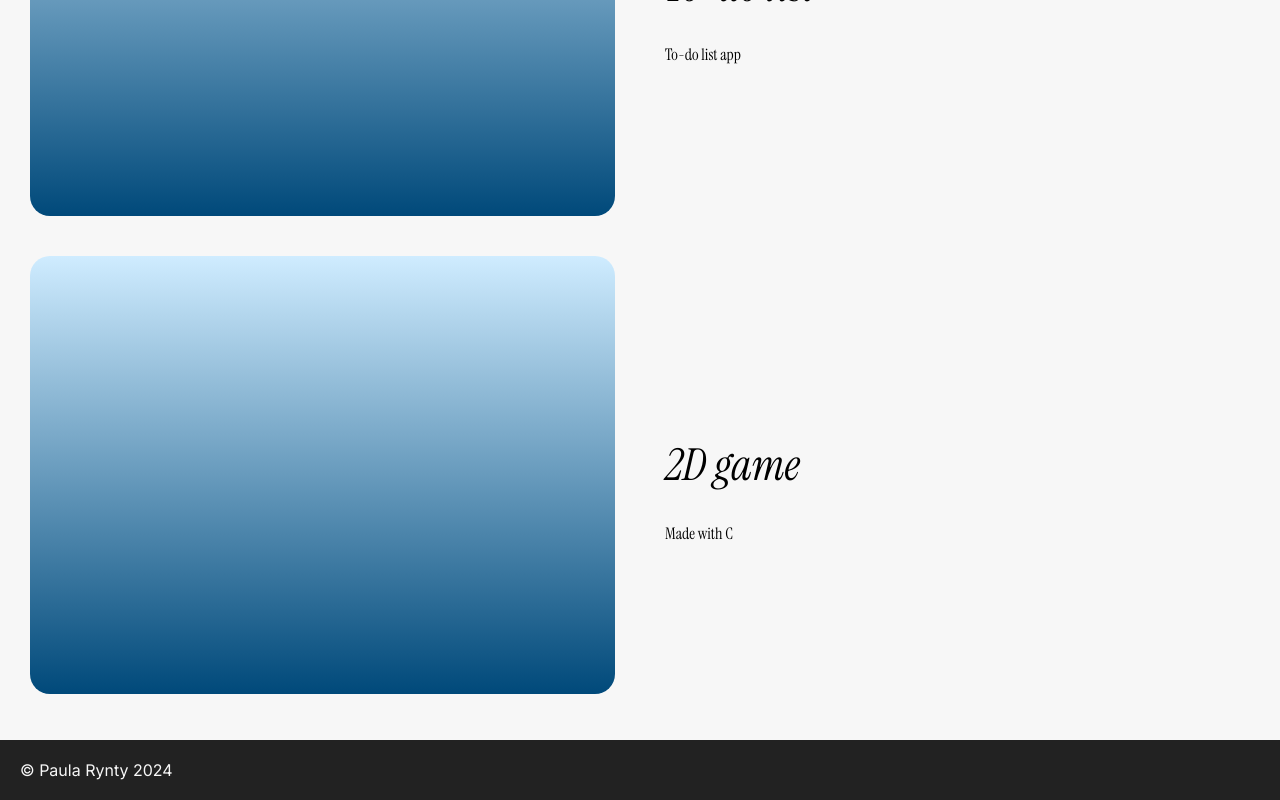
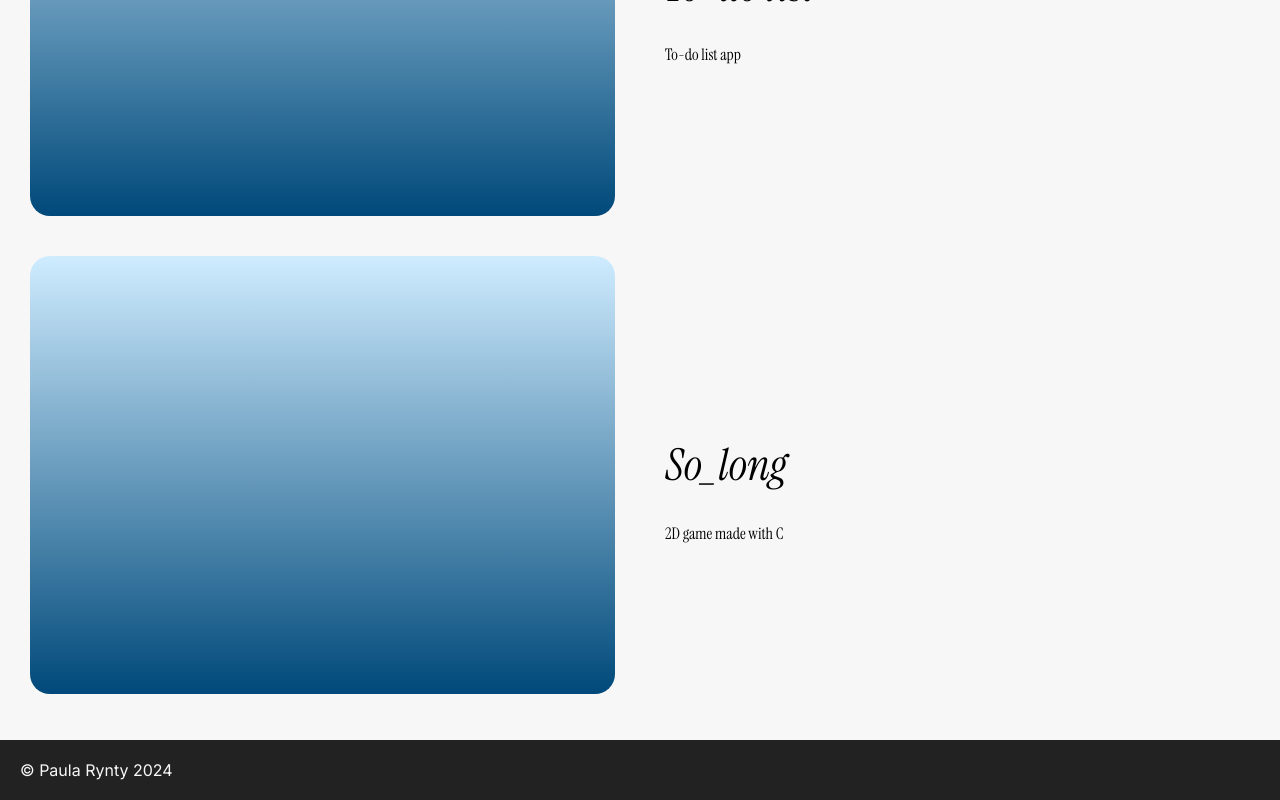
Before and after one commit to paularynty/portfolio, a React (Create React App) app: page / in a window 1280 px wide. Shown: the part 1119-1919 px from the top of the page. Built offline with nearby package versions, Linux system fonts and the light colour scheme.

Commit message:
export default function App()

```diff
--- a/src/App.tsx
+++ b/src/App.tsx
@@ -2,7 +2,7 @@ import React from "react";
 import "./App.css";
 import { Header, Project } from "./components";
 
-function App() {
+export default function App() {
   return (
     <div className="App">
       <Header />
@@ -27,7 +27,7 @@ function App() {
         <div className="Projects-container">
           <Project name="Mikke!" description="Kanji app made with React and TypeScript"/>
           <Project name="To-do list" description="To-do list app"/>
-          <Project name="2D game" description="Made with C"/>
+          <Project name="So_long" description="2D game made with C"/>
         </div>
       </div>
       <footer className="footer">
@@ -36,5 +36,3 @@ function App() {
     </div>
   );
 }
-
-export default App;
--- a/src/components/Project/Project.tsx
+++ b/src/components/Project/Project.tsx
@@ -1,6 +1,10 @@
 import "./Project.css";
 
-export const Project = (props: { name: string; description: string; image_position?: boolean; }) => {
+export const Project = (props: {
+  name: string;
+  description: string;
+  image_position?: boolean;
+}) => {
   return (
     <div className="Projects-subcontainer">
       <div className="Projects-image"></div>
```
